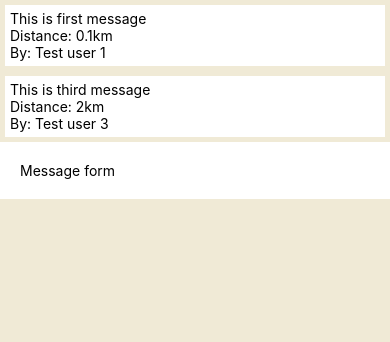
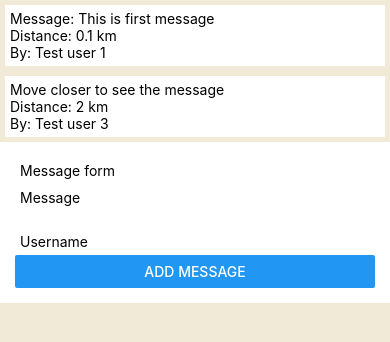
Before and after one commit to veliValentine/kalles-app, a React Native app in the folder client/: screen / in a window 390 px wide. Shown: the top 342 px of the page. Built offline with nearby package versions, Linux system fonts and the light colour scheme.

Commit message:
new message form

```diff
--- a/client/src/Main.jsx
+++ b/client/src/Main.jsx
@@ -21,30 +21,30 @@ const messages = [
     id: '0',
     text: 'This is first message',
     location: {
-      lat: 60.171712519065174,
-      long: 24.94059522394236
+      latitude: 60.171712519065174,
+      longitude: 24.94059522394236
     },
-    dist: 0.1,
+    distance: 0.1,
     username: 'Test user 1',
   },
   {
     id: '1',
     text: 'This is second message',
     location: {
-      lat: 60.2058235648218,
-      long: 24.963834277842142
+      latitude: 60.2058235648218,
+      longitude: 24.963834277842142
     },
-    dist: 20,
+    distance: 20,
     username: 'Test user 2',
   },
   {
     id: '2',
     text: 'This is third message',
     location: {
-      lat: 60.227737337935544,
-      long: 25.014474383948446
+      latitude: 60.227737337935544,
+      longitude: 25.014474383948446
     },
-    dist: 2,
+    distance: 2,
     username: 'Test user 3',
   }
 ];
--- a/client/src/components/MessageForm.jsx
+++ b/client/src/components/MessageForm.jsx
@@ -1,42 +1,97 @@
-import React from 'react';
-import { Text, StyleSheet, View, TouchableWithoutFeedback } from 'react-native';
+import React, { useState } from 'react';
+import { Text, StyleSheet, View, TextInput, Button } from 'react-native';
 
 const styles = StyleSheet.create({
   container: {
     backgroundColor: 'white',
     padding: 15,
   },
+  textInput: {
+    padding: 5,
+  },
+  button: {
+    padding: 5,
+    backgroundColor: 'blue',
+  },
+  error: {
+    color: 'red',
+    padding: 5,
+  }
 });
 
+let timeoutID;
+
 const MessageForm = ({ addMessage }) => {
-  //console.log('getCurrentPosition', getCurrentPosition());
-  /*
-  location: {
-        lat: 60.171712519065174,
-        long: 24.94059522394236
-      }
-  */
+  const [message, setMessage] = useState('');
+  const [username, setUsername] = useState('');
+  const [error, setError] = useState(null);
+
+  const newError = (errorMessage) => {
+    setError(errorMessage);
+    clearTimeout(timeoutID);
+    timeoutID = setTimeout(() => {
+      setError(null);
+    }, 1000 * 3);
+  };
+
   const newMessage = () => {
-    navigator.geolocation.getCurrentPosition((response) => {
-      const { latitude, longitude } = response.coords;
+    const messageData = message.trim();
+    const usernameData = username.trim();
+    if (!messageData && !usernameData) {
+      newError('Message and username required');
+      return;
+    }
+    if (!messageData) {
+      newError('Message required');
+      return;
+    }
+    if (!usernameData) {
+      newError('Username required');
+      return;
+    }
+    navigator.geolocation.getCurrentPosition(({ coords }) => {
+      const { latitude, longitude } = coords;
+      const location = {
+        latitude,
+        longitude
+      };
       addMessage({
-        text: 'This is new message',
-        location: {
-          lat: latitude,
-          long: longitude,
-        },
-        dist: 0.0,
-        username: 'new message user',
+        text: messageData,
+        location,
+        distance: 0,
+        username: usernameData,
       });
+      setMessage('');
+      setUsername('');
     });
   };
 
   return (
-    <TouchableWithoutFeedback onPress={newMessage}>
-      <View style={styles.container}>
-        <Text style={{ padding: 5 }}>Message form</Text>
-      </View>
-    </TouchableWithoutFeedback>
+    <View style={styles.container}>
+      <Text style={{ padding: 5 }}>Message form</Text>
+      <TextInput
+        onChangeText={(text) => setMessage(text)}
+        placeholder="Message"
+        multiline
+        style={styles.textInput}
+        blurOnSubmit
+        value={message}
+      />
+      <TextInput
+        onChangeText={(text) => setUsername(text)}
+        placeholder="Username"
+        style={styles.textInput}
+        blurOnSubmit
+        value={username}
+        autoCapitalize="none"
+      />
+      {error && <Text style={styles.error}>{error}</Text>}
+      <Button
+        onPress={newMessage}
+        title="Add message"
+        style={styles.button}
+      />
+    </View>
   );
 };
 
--- a/client/src/components/MessageList.jsx
+++ b/client/src/components/MessageList.jsx
@@ -22,17 +22,26 @@ const styles = StyleSheet.create({
 const ItemSeparator = () => <View style={styles.separator} />;
 
 const Message = ({ message }) => {
-  const { text, dist, username } = message;
+  const { text, distance, username } = message;
+  if (distance > 0.1) {
+    return (
+      <View style={styles.messageContainer}>
+        <Text>Move closer to see the message</Text>
+        <Text>Distance: {distance} km</Text>
+        <Text>By: {username}</Text>
+      </View>
+    );
+  }
   return (
     <View style={styles.messageContainer}>
-      <Text style={styles.messageText} >{text}</Text>
-      <Text>Distance: {dist}km</Text>
+      <Text style={styles.messageText} >Message: {text}</Text>
+      <Text>Distance: {distance} km</Text>
       <Text>By: {username}</Text>
     </View>
   );
 };
 
-const MessageList = ({ messages }) => {
+const MessageList = ({ messages, }) => {
   return (
     <View style={styles.container}>
       <FlatList
--- a/client/src/utils.js
+++ b/client/src/utils.js
@@ -1,13 +1,3 @@
-export const sortByDistances = (item1, item2) => item1.dist - item2.dist;
+export const sortByDistances = (item1, item2) => item1.distance - item2.distance;
 
-export const filterByDistances = (arr, dist) => arr.filter(item => item.dist < dist);
-
-export const getCurrentPosition = () => {
-  const poo = navigator.geolocation.getCurrentPosition((response) => {
-    console.log('response.coords', response.coords);
-    const { latitude, longitude } = response.coords;
-    return { latitude, longitude };
-  });
-
-  console.log('poo', poo);
-};
+export const filterByDistances = (arr, dist) => arr.filter(item => item.distance < dist);
```
Also changed, not shown: 1 other file (tests, documents, lock files or other folders).
